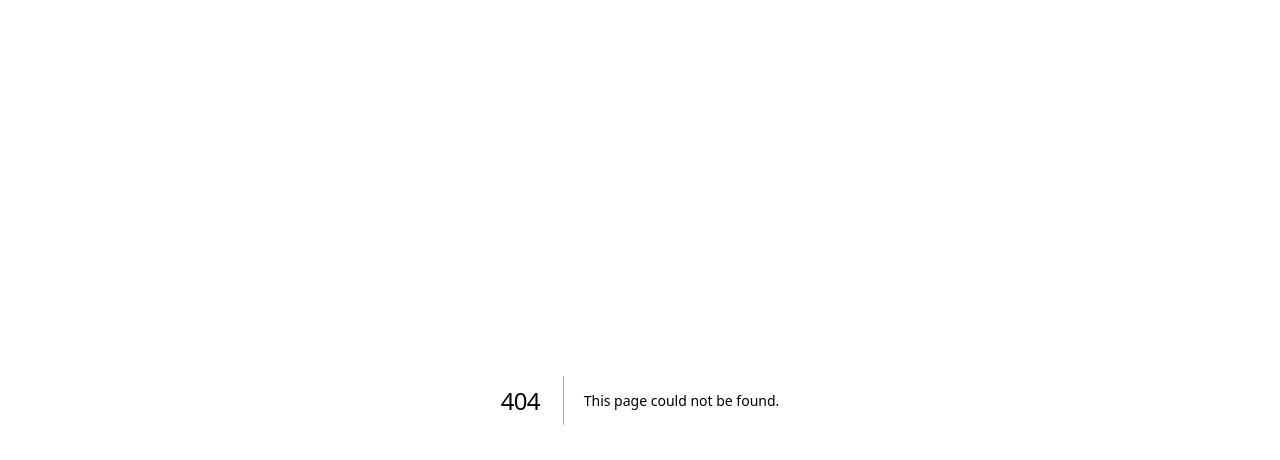
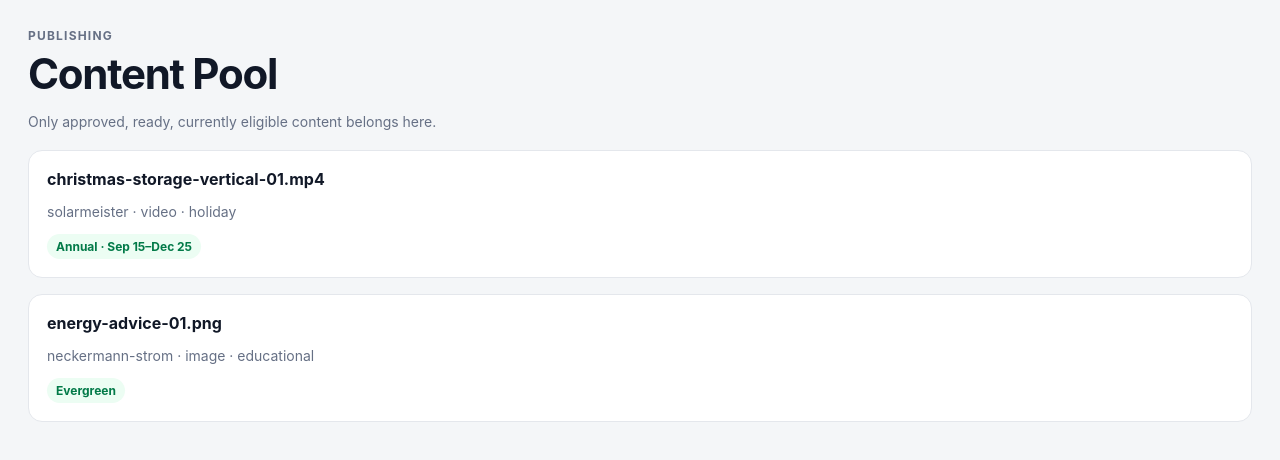
Before and after one commit to elettro/elettro-brand-os, a Next.js app in the folder apps/web/: page /content-pool in a window 1280 px wide. Before the commit this address had no page. Shown: the top 460 px of the page. Built offline with nearby package versions, Linux system fonts and the light colour scheme.

Commit message:
Add Content Pool page

```diff
--- /dev/null
+++ b/apps/web/app/content-pool/page.tsx
@@ -0,0 +1,23 @@
+import { mockAssets } from "@/lib/mock-assets";
+
+export default function ContentPoolPage() {
+  const approved = mockAssets.filter((asset) => asset.approval === "approved" && asset.status === "ready");
+
+  return (
+    <main className="main">
+      <div className="eyebrow">Publishing</div>
+      <h1>Content Pool</h1>
+      <p className="muted">Only approved, ready, currently eligible content belongs here.</p>
+
+      <div className="grid" style={{ marginTop: 20 }}>
+        {approved.map((asset) => (
+          <article className="card" key={asset.id}>
+            <strong>{asset.filename}</strong>
+            <p className="muted">{asset.brandId} · {asset.kind} · {asset.contentGroup}</p>
+            <span className="status-chip">{asset.eligibility}</span>
+          </article>
+        ))}
+      </div>
+    </main>
+  );
+}
```
